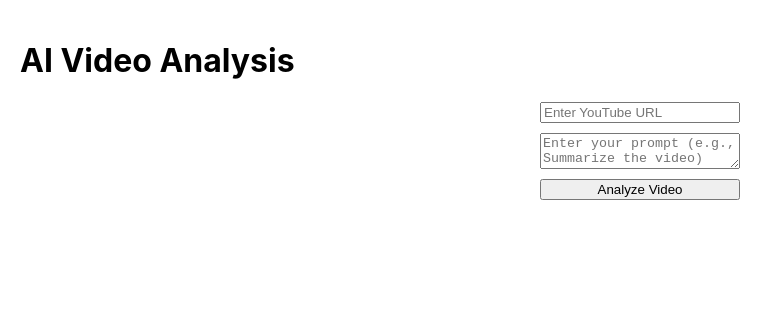
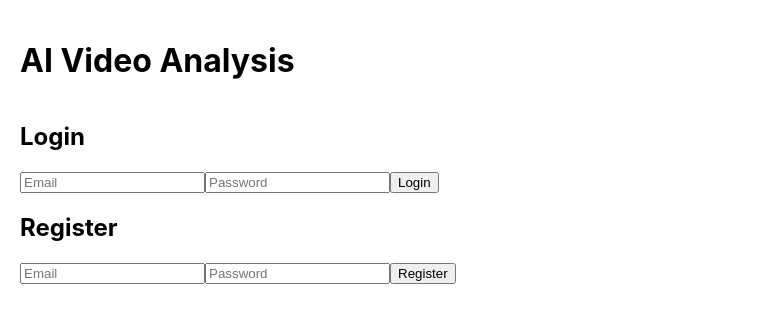
Before and after one commit to CodeJonesW/tubeScriptAiWebApp, a React (Create React App) app: page / in a window 1280 px wide. Shown: the top 322 px of the page, without its empty margins (0-783 px from the left). Built offline with nearby package versions, Linux system fonts and the light colour scheme.

Commit message:
register and login abilities, display logged in profile info

```diff
--- a/src/App.js
+++ b/src/App.js
@@ -1,32 +1,75 @@
 import React, { useState, useEffect } from "react";
 import InputForm from "./components/InputForm";
 import Results from "./components/Results";
+import Login from "./components/Login";
+import Profile from "./components/Profile";
+import Register from "./components/Register";
 import axios from "axios";
 
 const App = () => {
+  const [isAuthenticated, setIsAuthenticated] = useState(
+    !!localStorage.getItem("authToken")
+  );
   const [result, setResult] = useState("");
   const [transcript, setTranscript] = useState("");
   const [taskId, setTaskId] = useState(null);
   const [status, setStatus] = useState("");
   const [loading, setLoading] = useState(false);
+  const [profile, setProfile] = useState(null);
+  const [error, setError] = useState(null);
+
+  useEffect(() => {
+    const fetchProfile = async () => {
+      try {
+        const token = localStorage.getItem("authToken");
+        const response = await axios.get("http://localhost:5000/profile", {
+          headers: {
+            "Content-Type": "application/json",
+            Authorization: `Bearer ${token}`,
+          },
+        });
+        setProfile(response.data);
+      } catch (error) {
+        setError("Failed to fetch profile");
+        console.error(error);
+      }
+    };
+
+    if (isAuthenticated) {
+      fetchProfile();
+    }
+  }, [isAuthenticated]);
 
   const handleAnalyze = async (youtubeUrl, prompt) => {
+    if (!isAuthenticated) {
+      alert("You need to log in to use this feature!");
+      return;
+    }
+
     setLoading(true);
     setResult("");
     setStatus("");
+    setTranscript("");
 
     try {
-      // Start the task by sending the request to /process
-      const response = await axios.post("http://localhost:5000/process", {
-        url: youtubeUrl,
-        prompt: prompt,
-      });
+      const token = localStorage.getItem("authToken");
+      console.log("token", token);
+      const response = await axios.post(
+        "http://localhost:5000/process",
+        {
+          url: youtubeUrl,
+          prompt: prompt,
+        },
+        {
+          headers: {
+            "Content-Type": "application/json",
+            Authorization: `Bearer ${token}`,
+          },
+        }
+      );
 
-      // Get the task ID from the response
       const taskId = response.data.task_id;
       setTaskId(taskId);
-
-      // Start polling for the task status
       pollTaskStatusService(taskId);
     } catch (error) {
       console.error("Error during analysis:", error);
@@ -37,36 +80,53 @@ const App = () => {
   const pollTaskStatusService = (taskId) => {
     const intervalId = setInterval(async () => {
       try {
-        // Poll the /status/<task_id> endpoint
+        const token = localStorage.getItem("authToken");
         const statusResponse = await axios.get(
-          `http://localhost:5000/status/${taskId}`
+          `http://localhost:5000/status/${taskId}`,
+          {
+            headers: {
+              "Content-Type": "application/json",
+              Authorization: `Bearer ${token}`,
+            },
+          }
         );
-        console.log("status", statusResponse);
+
         const taskStatus = statusResponse.data.status;
         const taskResult = statusResponse.data.result;
 
-        setStatus(taskStatus); // Update the current status in the UI
+        setStatus(taskStatus);
 
-        // If the task is completed, show the result and stop polling
         if (statusResponse.data.state === "SUCCESS") {
-          setResult(taskResult.analysis); // Set the result from the response
-          setTranscript(taskResult.transcript); // Set the transcript from the response
-          clearInterval(intervalId); // Stop polling
-          setLoading(false); // Stop the loading state
+          setResult(taskResult.analysis);
+          setTranscript(taskResult.transcript);
+          setProfile({
+            ...profile,
+            free_minutes: taskResult.free_minutes_left,
+          });
+          clearInterval(intervalId);
+          setLoading(false);
         }
 
-        // If the task has failed, stop polling
         if (statusResponse.data.state === "FAILURE") {
           setStatus("Task failed. Please try again.");
-          clearInterval(intervalId); // Stop polling
+          clearInterval(intervalId);
           setLoading(false);
         }
       } catch (error) {
         console.error("Error while polling task status:", error);
-        clearInterval(intervalId); // Stop polling on error
+        clearInterval(intervalId);
         setLoading(false);
       }
-    }, 3000); // Poll every 3 seconds
+    }, 3000);
+  };
+
+  const handleLogin = (token) => {
+    setIsAuthenticated(true);
+  };
+
+  const handleLogout = () => {
+    localStorage.removeItem("authToken");
+    setIsAuthenticated(false);
   };
 
   return (
@@ -79,10 +139,26 @@ const App = () => {
       }}
     >
       <h1>AI Video Analysis</h1>
-      <InputForm onSubmit={handleAnalyze} />
-      {loading ? <p>{status || "Processing..."}</p> : null}
-      {result ? <Results result={result} title="Analysis" /> : null}
-      {transcript ? <Results result={transcript} title={"Transcript"} /> : null}
+
+      {!isAuthenticated ? (
+        <div>
+          <Login onLogin={handleLogin} />
+          <Register
+            onRegister={() => alert("Registered successfully! Please log in.")}
+          />
+        </div>
+      ) : (
+        <div>
+          <Profile profile={profile} />
+          <button onClick={handleLogout}>Logout</button>
+          <InputForm onSubmit={handleAnalyze} />
+          {loading ? <p>{status || "Processing..."}</p> : null}
+          {result ? <Results result={result} title="Analysis" /> : null}
+          {transcript ? (
+            <Results result={transcript} title={"Transcript"} />
+          ) : null}
+        </div>
+      )}
     </div>
   );
 };
--- /dev/null
+++ b/src/components/Login.js
@@ -0,0 +1,48 @@
+import React, { useState } from "react";
+import axios from "axios";
+
+const Login = ({ onLogin }) => {
+  const [email, setEmail] = useState("");
+  const [password, setPassword] = useState("");
+  const [error, setError] = useState(null);
+
+  const handleLogin = async (e) => {
+    e.preventDefault();
+
+    try {
+      const response = await axios.post("http://localhost:5000/login", {
+        username: email,
+        password,
+      });
+      const { access_token } = response.data;
+      localStorage.setItem("authToken", access_token);
+      onLogin(access_token); // Notify App component of successful login
+    } catch (err) {
+      setError("Login failed. Please check your credentials.");
+    }
+  };
+
+  return (
+    <div>
+      <h2>Login</h2>
+      {error && <p style={{ color: "red" }}>{error}</p>}
+      <form onSubmit={handleLogin}>
+        <input
+          type="email"
+          placeholder="Email"
+          value={email}
+          onChange={(e) => setEmail(e.target.value)}
+        />
+        <input
+          type="password"
+          placeholder="Password"
+          value={password}
+          onChange={(e) => setPassword(e.target.value)}
+        />
+        <button type="submit">Login</button>
+      </form>
+    </div>
+  );
+};
+
+export default Login;
--- /dev/null
+++ b/src/components/Profile.js
@@ -0,0 +1,36 @@
+import React from "react";
+
+const Profile = ({ profile }) => {
+  if (!profile) {
+    return <div>Loading...</div>; // Handle the case where the profile is not available yet
+  }
+
+  return (
+    <div style={styles.container}>
+      <h2>User Profile</h2>
+      <div style={styles.infoRow}>
+        <strong>Username:</strong> <span>{profile.username}</span>
+      </div>
+      <div style={styles.infoRow}>
+        <strong>Free Minutes:</strong> <span>{profile.free_minutes}</span>
+      </div>
+    </div>
+  );
+};
+
+const styles = {
+  container: {
+    border: "1px solid #ccc",
+    padding: "16px",
+    borderRadius: "8px",
+    width: "300px",
+    margin: "20px auto",
+    boxShadow: "0px 4px 8px rgba(0, 0, 0, 0.1)",
+    textAlign: "left",
+  },
+  infoRow: {
+    margin: "8px 0",
+  },
+};
+
+export default Profile;
--- /dev/null
+++ b/src/components/Register.js
@@ -0,0 +1,46 @@
+import React, { useState } from "react";
+import axios from "axios";
+
+const Register = ({ onRegister }) => {
+  const [email, setEmail] = useState("");
+  const [password, setPassword] = useState("");
+  const [error, setError] = useState(null);
+
+  const handleRegister = async (e) => {
+    e.preventDefault();
+
+    try {
+      await axios.post("http://localhost:5000/register", {
+        username: email,
+        password,
+      });
+      onRegister(); // Notify App component after successful registration
+    } catch (err) {
+      setError("Registration failed. Please try again.");
+    }
+  };
+
+  return (
+    <div>
+      <h2>Register</h2>
+      {error && <p style={{ color: "red" }}>{error}</p>}
+      <form onSubmit={handleRegister}>
+        <input
+          type="email"
+          placeholder="Email"
+          value={email}
+          onChange={(e) => setEmail(e.target.value)}
+        />
+        <input
+          type="password"
+          placeholder="Password"
+          value={password}
+          onChange={(e) => setPassword(e.target.value)}
+        />
+        <button type="submit">Register</button>
+      </form>
+    </div>
+  );
+};
+
+export default Register;
```
